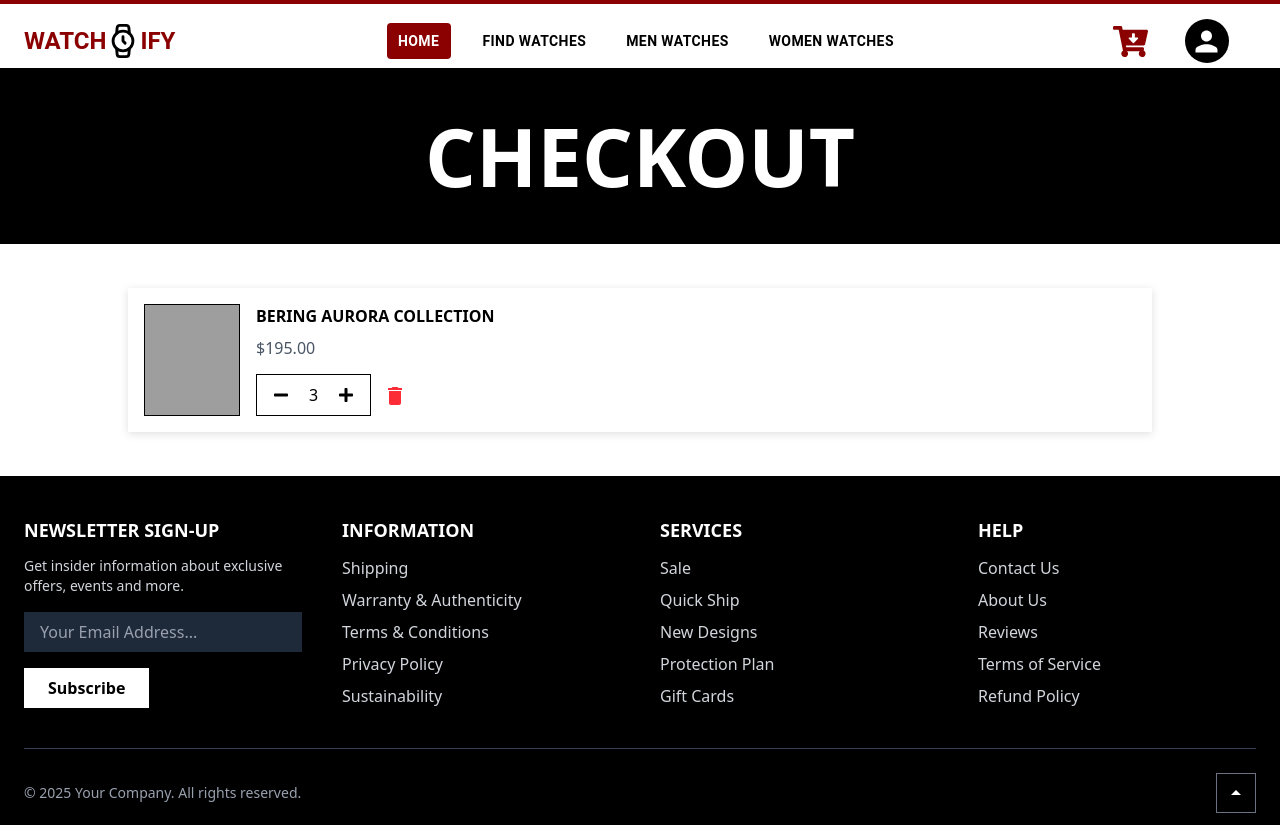
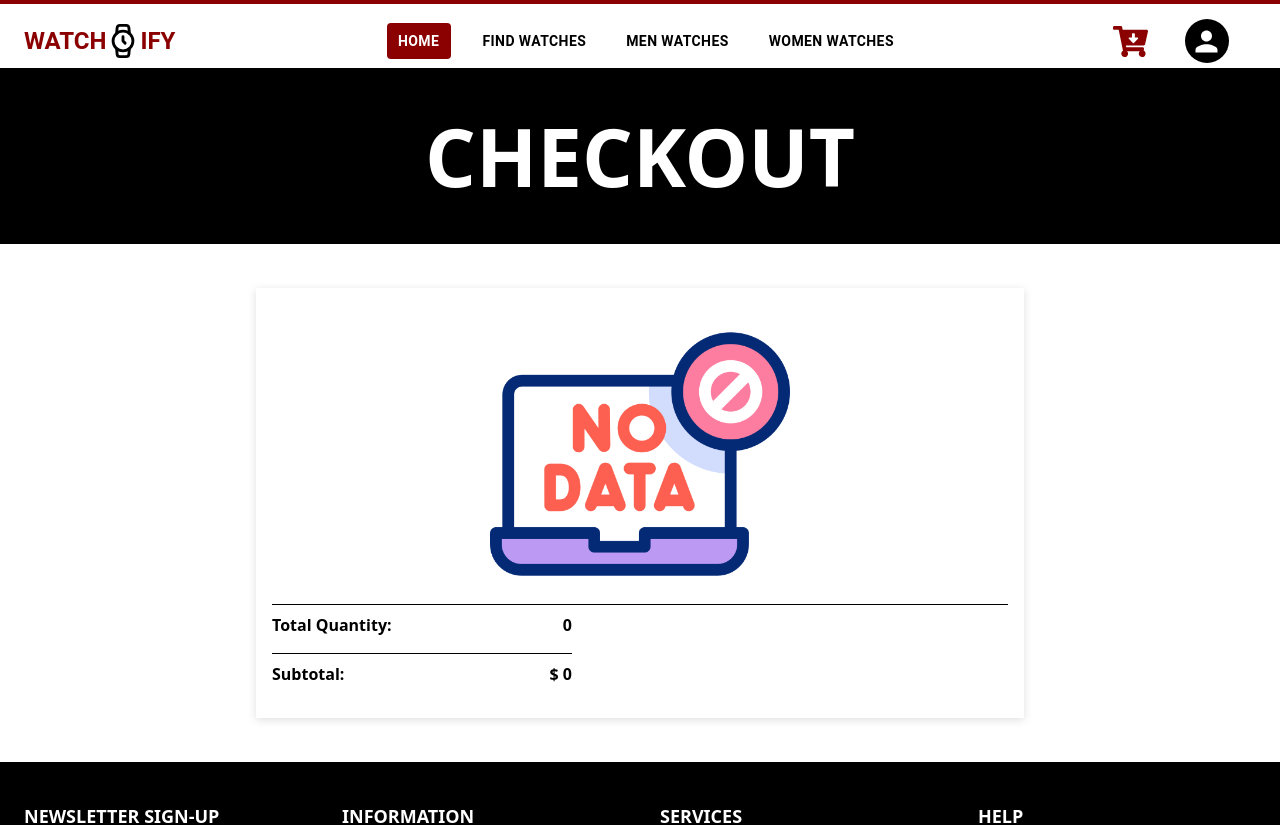
Before and after one commit to Aljoboyer/watchify, a React (Vite) app in the folder watchify-front/: page /checkout in a window 1280 px wide. Shown: the top 825 px of the page. Built offline with nearby package versions, Linux system fonts and the light colour scheme; sample sign-in values are in the browser's storage; grey boxes are pictures that could not be loaded; some icons are missing.

Commit message:
checkout form design added

```diff
--- /dev/null
+++ b/watchify-front/src/components/Cart/CartProdCard.jsx
@@ -0,0 +1,35 @@
+import React from 'react'
+import { Delete } from '@mui/icons-material'
+import { FaMinus, FaPlus } from 'react-icons/fa'
+
+export default function CartProdCard({item, addToCartHandler, removeToCartHandler}) {
+  return (
+    <div className="flex gap-4">
+        {/* Product Image */}
+        <img
+        src={item?.image}
+        alt="product"
+        className="w-24 h-28 object-cover border"
+        />
+        {/* Product Details */}
+        <div className="flex flex-col justify-between flex-grow">
+        <div>
+            <h3 className="font-semibold">{item?.name}</h3>
+            <p className="text-gray-600 mt-2">$ {item?.price}</p>
+            <p className="text-gray-700 my-2">Quantity : {item?.qty}</p>
+        </div>
+        {/* Quantity & Remove */}
+        <div className="flex items-center gap-3">
+            <div className="flex items-center border px-2 py-2">
+            <button onClick={() => addToCartHandler(item, 'minus')} className="px-2"><FaMinus/></button>
+            <span className="px-3 cursor-pointer">1</span>
+            <button onClick={() => addToCartHandler(item, 'plus')} className="px-2 cursor-pointer"><FaPlus/></button>
+            </div>
+            <button onClick={() => removeToCartHandler(item)} className="cursor-pointer">
+            <Delete className="text-red-500"/>
+            </button>
+        </div>
+        </div>
+    </div>
+  )
+}
--- a/watchify-front/src/components/ProductCard/ProductCard.jsx
+++ b/watchify-front/src/components/ProductCard/ProductCard.jsx
@@ -8,6 +8,7 @@ import { useNavigate } from 'react-router-dom';
 import { getLocalStorageData } from '../../utils/getLocalStorageData';
 import { useDispatch, useSelector } from 'react-redux';
 import { setProductToCart } from '../../redux/slices/commonSlice';
+import { successToast } from '../../utils/toaster/toaster';
 
 export default function ProductCard({product}) {
   const navigate = useNavigate();
@@ -34,6 +35,7 @@ export default function ProductCard({product}) {
         const newCartArr = [...productCart, {id: item?._id, name: item?.name, image: item?.image, qty: 1, price: item?.price}]
         dispatch(setProductToCart(newCartArr));
       }
+      successToast('Product successfully added to cart')
     }else{
       navigate('/login')
     }
--- a/watchify-front/src/pages/Checkout/Checkout.jsx
+++ b/watchify-front/src/pages/Checkout/Checkout.jsx
@@ -6,12 +6,20 @@ import { Delete } from '@mui/icons-material'
 import { getLocalStorageData } from '../../utils/getLocalStorageData'
 import { useNavigate } from 'react-router-dom'
 import Loader from '../../components/Shared/Loader/Loader'
+import { useDispatch, useSelector } from 'react-redux'
+import NoDataView from '../../components/Shared/NoDataView/NoDataView'
+import { useMemo } from 'react'
+import { setProductToCart } from '../../redux/slices/commonSlice'
+import CartProdCard from '../../components/Cart/CartProdCard'
+import { successToast } from '../../utils/toaster/toaster'
 
 
 export default function Checkout() {
     const [loading, setLoading] = useState(true)
     const userData = getLocalStorageData();
     const navigate = useNavigate();
+    const productCart = useSelector((state) => state.commonstore.cart);
+    const dispatch = useDispatch();
 
     useEffect(() => {
         if(!userData?.email){
@@ -20,6 +28,56 @@ export default function Checkout() {
             setLoading(false)
         }
     },[userData?.email]);
+
+    const {totalQty, totalPrice } = useMemo(() => {
+    if (!Array.isArray(productCart) || productCart.length === 0) {
+        return {totalQty: 0,   totalPrice: 0 };
+    }
+
+    return productCart.reduce(
+        (totals, item) => {
+        const qty = Number(item?.qty) || 0;
+        const price = Number(item?.price) || 0;
+
+        return {
+            totalQty: totals.totalQty + qty,
+            totalPrice: totals.totalPrice + qty * price,
+        };
+        },
+        {totalQty: 0,  totalPrice: 0 }
+    );
+    }, [productCart]);
+
+        const addToCartHandler = (item, action) => {
+
+          const isProductExists = productCart?.find((prod) => prod?.id == item?.id);
+
+          if(isProductExists?.id){
+            const calProdQty =  productCart?.map((prod) => {
+                if(prod?.id == item?.id){
+                  const newObj = {...prod, qty: (action == 'minus' && prod?.qty) > 1  ?  prod?.qty - 1 : prod?.qty + 1 }
+                  return newObj
+                }else{
+                  return prod;
+                }
+            });
+            dispatch(setProductToCart(calProdQty));
+            const msg = action == 'plus' ? 'Product successfully added to cart' : "Product successfully removed from cart"
+            successToast(msg)
+          }
+        }
+
+        const removeToCartHandler = (item) => {
+
+          const isProductExists = productCart?.find((prod) => prod?.id == item?.id);
+
+          if(isProductExists?.id){
+            const filterCart = productCart?.filter((prod) => prod?.id !== item?.id )
+
+            dispatch(setProductToCart(filterCart));
+            successToast('Product successfully removed from cart')
+          }
+        }
 
   return (
    <RootLayout>
@@ -34,31 +92,38 @@ export default function Checkout() {
             </div>
 
             <div className='my-7 p-4'>
-                <div className='max-w-5xl mx-auto p-4 product_card'>
-                      <div className="flex gap-4">
-                            {/* Product Image */}
-                            <img
-                            src="https://your-watch-image-url.jpg"
-                            alt="product"
-                            className="w-24 h-28 object-cover border"
-                            />
-                            {/* Product Details */}
-                            <div className="flex flex-col justify-between flex-grow">
-                            <div className='w-full'>
-                                <h3 className="font-semibold">BERING AURORA COLLECTION</h3>
-                                <p className="text-gray-600 my-2">$195.00</p>
+                <div className='max-w-3xl mx-auto p-4 product_card'>
+                      {
+                        productCart?.length == 0 ? <div>
+                            <NoDataView/>
+                        </div> :
+                        <div className="flex flex-col gap-6 flex-grow overflow-y-auto py-4 h-[600px]">
+                              {/* Single Item */}
+                             {
+                                productCart?.map((item) => (
+                                    <CartProdCard
+                                    item={item}
+                                    addToCartHandler={addToCartHandler}
+                                    removeToCartHandler={removeToCartHandler}
+                                    />
+                                ))
+                             }
+                        </div>
+                      }
+
+                    <div className='border-t'>
+                         <div className="w-[300px] pt-2">
+                            {/* Subtotal */}
+                            <div className="flex justify-between items-center mb-4">
+                              <span className="font-semibold">Total Quantity:</span>
+                              <span className="font-bold">{totalQty}</span>
                             </div>
-                            {/* Quantity & Remove */}
-                            <div className="flex items-center gap-3">
-                                <div className="flex items-center border px-2 py-2">
-                                <button className="px-2"><FaMinus/></button>
-                                <span className="px-3">3</span>
-                                <button className="px-2"><FaPlus/></button>
-                                </div>
-                                <button className="cursor-pointer">
-                                    <Delete className="text-red-500"/>
-                                </button>
+                            {/* Subtotal */}
+                            <div className="flex justify-between items-center mb-4 border-t pt-2">
+                              <span className="font-semibold">Subtotal:</span>
+                              <span className="font-bold">$ {totalPrice}</span>
                             </div>
+
                         </div>
                     </div>
                 </div>
```
Also changed, not shown: watchify-front/src/components/Cart/Cart.jsx (+27 -34 lines).
